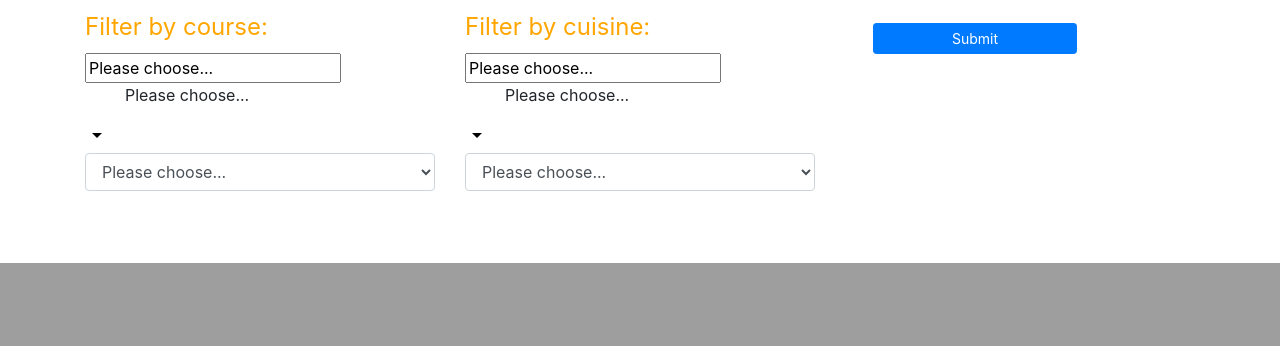
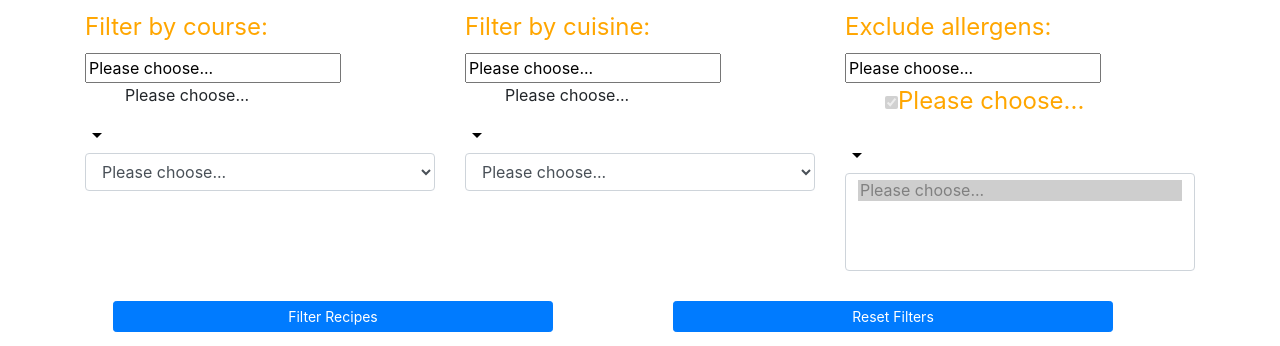
Before and after one commit to LibbyH52/Cookbook-App, a Flask app: page /browse_recipes in a window 1280 px wide. Shown: the part 537-883 px from the top of the page. Before the commit the page ends 800 px from the top, so only its background shows below. Run offline with Flask 2, Linux system fonts and the light colour scheme; data that the repository does not hold is empty; some libraries are stand-ins or nearby versions.

Commit message:
added route and function to delete recipe and button to reset filters

```diff
--- a/app.py
+++ b/app.py
@@ -23,19 +23,20 @@ def browse_recipes():
     cuisine = mongo.db.cuisine.find()
     courses = mongo.db.course.find()
     allergens = mongo.db.allergens.find()
+    recipe_allergens=mongo.db.recipe.allergens.find()
     if request.method == "POST":
         course = request.form.get("course")
         cuisine = request.form.get('cuisine')
         allergens = request.form.getlist("allergen")
 
-        recipes= mongo.db.recipes.aggregate([{"$match" :{"$and": [{ "course_name" : course }, { "cuisine_name" : cuisine } ]} }])
+        filter_recipes= mongo.db.recipes.aggregate([{"$match" :{"$and": [{ "course_name" : course }, { "cuisine_name" : cuisine }]} }])
 
-        return render_template('browserecipes.html', recipes=recipes)
+        return render_template('browserecipes.html', recipes=filter_recipes)
     else:
         recipes = mongo.db.recipes.find()
         return render_template('browserecipes.html', recipes=recipes, courses=courses, cuisine=cuisine, allergens=allergens)
 
-# retrieves full recipe from database when a user clicks on'View Recipe' button in the 'Browse Recipes' page
+# retrieves full recipe from database when a user clicks on'View Recipe' button
 @app.route('/display_recipe/<recipe_id>')
 def display_recipe(recipe_id):
     return render_template('displayrecipe.html', recipe=mongo.db.recipes.find_one({'_id':ObjectId(recipe_id)}))
@@ -45,10 +46,6 @@ def display_recipe(recipe_id):
 def edit_recipe(recipe_id):
     #get the recipe that matches the recipe id '_id' is the key
     recipe=mongo.db.recipes.find_one({'_id':ObjectId(recipe_id)})
-    #list of collections to populate form for editing
-    #cuisine = mongo.db.cuisine.find()
-    #courses = mongo.db.course.find()
-    #allergens = mongo.db.allergens.find()
     return render_template("editrecipe.html", recipe=recipe)
 
 #updates the database with edited recipe
@@ -62,8 +59,8 @@ def update_recipe(recipe_id):
             'recipe_name': request.form.get('recipe_name'),
             'image_url' :request.form.get('image_url'),
             'author' :request.form.get('author'),
-            'course_name': course_name,
-            'cuisine_name': request.form.get('cuisine'),
+            'course_name': request.form.get('course_name'),
+            'cuisine_name': request.form.get('cuisine_name'),
             'servings':request.form.get('servings'),
             'prep_time':request.form.get('prep_time'),
             'cook_time':request.form.get('cook_time'),
@@ -86,7 +83,7 @@ def insert_recipe():
     #then do a recipe insert and convert form to a dictionary, so can be understood by Mongodb
     recipes.insert_one(request.form.to_dict())
     course_name=request.form.get('course_name')
-   # courses = mongo.db.course
+   # adds new course and cuisine names, if not already there
     course = mongo.db.course.update(
         {"course_name": course_name},
         { "$setOnInsert": { "course_name": course_name },
@@ -102,15 +99,11 @@ def insert_recipe():
         );
     return redirect(url_for('browse_recipes'))
 
-@app.route('/insert_course', methods=["GET", "POST"])
-def insert_course():
-    courses = mongo.db.course
-    courses.insert_one({"course_name":request.form.get('course').title()})
-    return render_template('addrecipe.html')
-
-@app.route('/add_course')
-def add_course():
-    return render_template('addcourse.html')
+#deletes a recipe
+@app.route('/delete_recipe/<recipe_id>')
+def delete_recipe(recipe_id):
+    mongo.db.recipes.remove({'_id':ObjectId(recipe_id)})
+    return redirect(url_for('browse_recipes'))
 
 if __name__ == '__main__':
     app.run(host=os.environ.get('IP'), port=int(os.environ.get('PORT')),
--- a/templates/browserecipes.html
+++ b/templates/browserecipes.html
@@ -8,7 +8,7 @@
                    <div class="form-group">
                         <label for="course">Filter by course: </label>
                         <select class="form-control" name="course" id="course">
-                            <option selected>Please choose...</option>
+                            <option disabled selected>Please choose...</option>
                         {% for course in courses %}
                           <option value="{{course.course_name}}"> {{course.course_name}}</option>
                         {% endfor %}
@@ -19,15 +19,31 @@
                    <div class="form-group">
                         <label for="cuisine">Filter by cuisine: </label>
                         <select class="form-control" name="cuisine" id="cuisine">
-                            <option selected>Please choose...</option>
+                            <option disabled selected>Please choose...</option>
                             {% for cuisine in cuisine %}
                                   <option value="{{cuisine.cuisine_name}}"> {{cuisine.cuisine_name}}</option>
                             {% endfor %}
                         </select>
                     </div>
                 </div>
-                <div class="col-sm-6 col-md-4 col-lg-3">
-                    <button class="btn btn-primary btn-sm" type="Submit">Submit</button>
+                 <div class="col-sm-12 col-md-6 col-lg-4">
+                   <div class="form-group">
+                     <label for="cuisine">Exclude allergens: </label>
+                     <select multiple class="form-control" name="allergen" id="allergen">
+                            <option disabled selected>Please choose...</option>
+                            {% for allergen in allergens %}
+                                <option  value="{{allergen.allergen_name}}"> {{allergen.allergen_name}}</option>
+                            {% endfor %}
+                        </select>
+                    </div>
+                </div>
+            </div>
+            <div class="form-row">
+                 <div class="col-sm-6 col-md-6 col-lg-6">
+                    <button class="btn btn-primary btn-sm" type="Submit">Filter Recipes</button>
+                </div>
+                <div class="col-sm-6">
+                    <a href="{{url_for('browse_recipes', recipes=all_recipes)}}" class="btn btn-primary btn-sm">Reset Filters</a>
                 </div>
             </div>
         </form>
```
